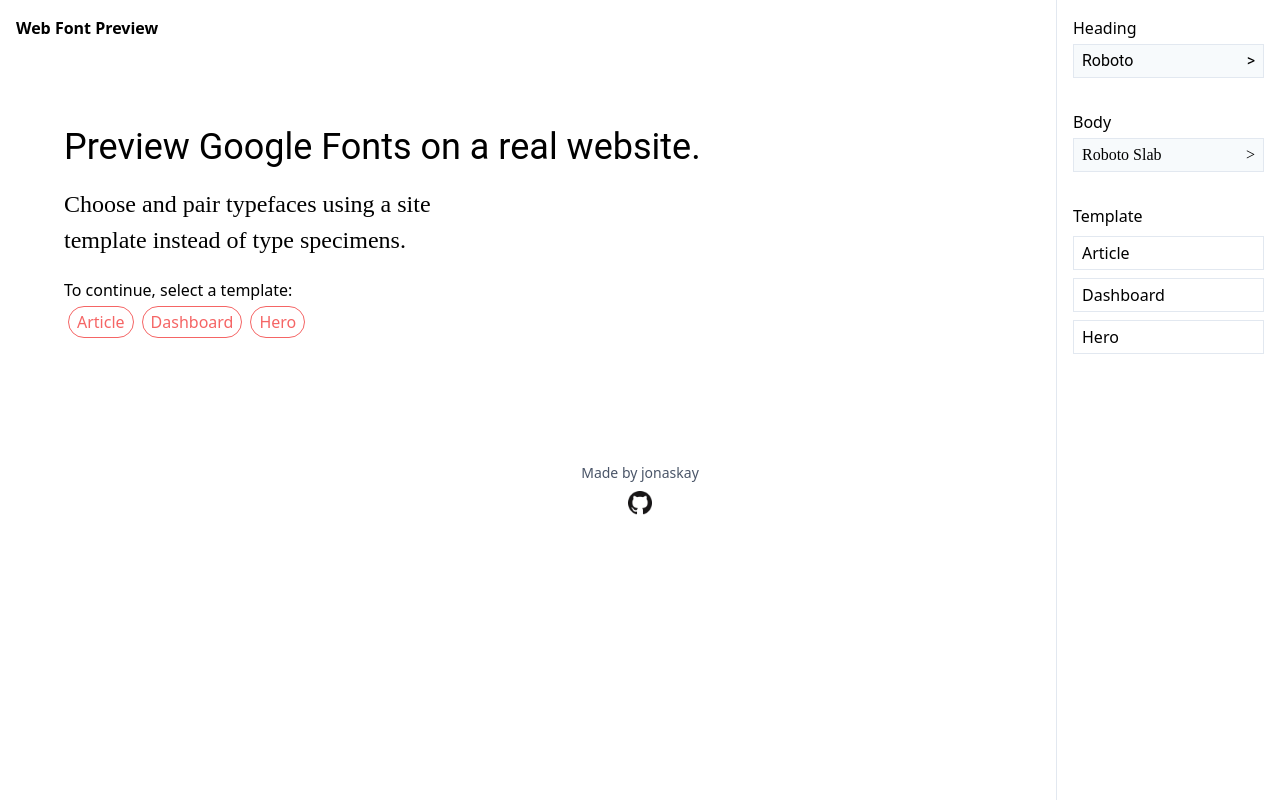
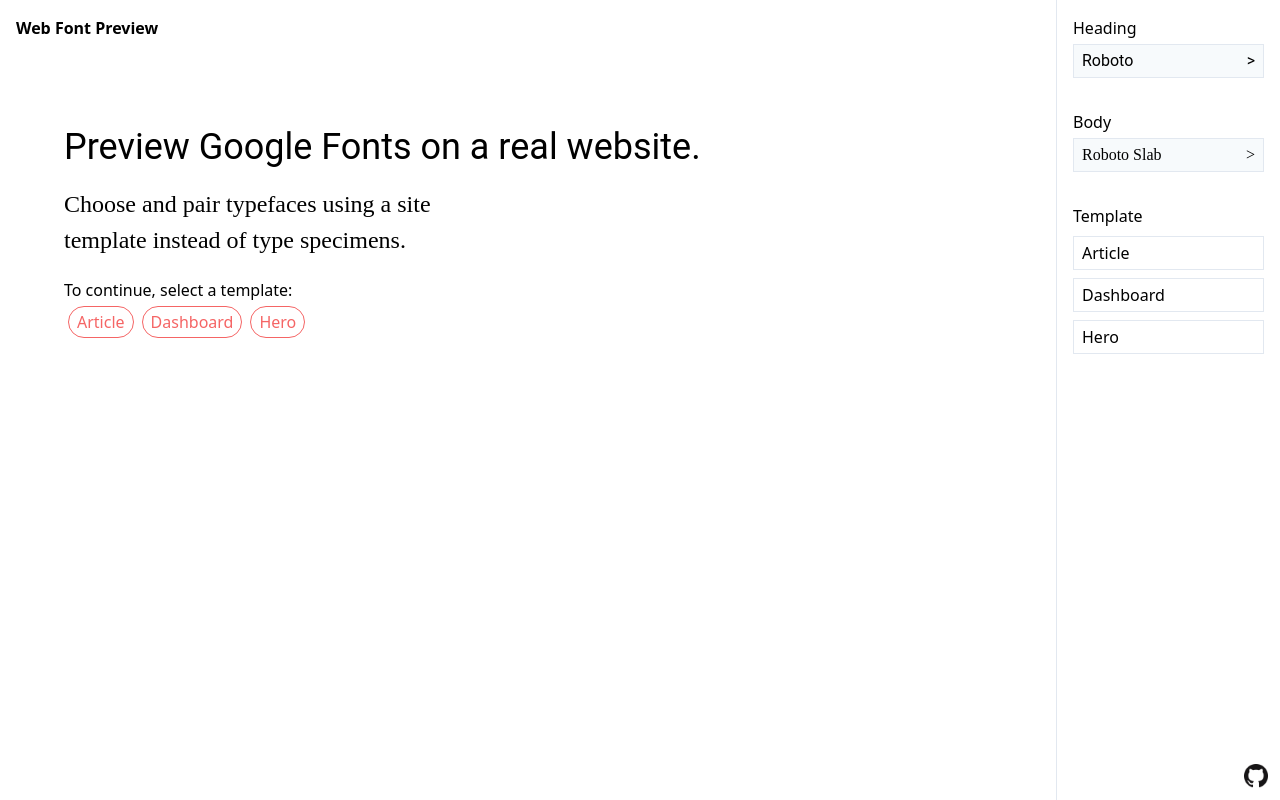
Before and after one commit to jonaskay/webfontpreview, a Gatsby site: page / in a window 1280 px wide. Built offline with nearby package versions, Linux system fonts and the light colour scheme; Gatsby itself is replaced by a stand-in of ours; no server answers.

Commit message:
Change github link placement

```diff
--- a/src/components/footer.js
+++ /dev/null
@@ -1,14 +0,0 @@
-import React from "react"
-
-import Github from "./github"
-
-const Footer = () => (
-  <footer className="p-16 text-center text-sm text-gray-700">
-    <div>Made by jonaskay</div>
-    <div className="w-6 mx-auto mt-2">
-      <Github />
-    </div>
-  </footer>
-)
-
-export default Footer
--- a/src/components/layout.js
+++ b/src/components/layout.js
@@ -3,7 +3,6 @@
 import { navigate } from "gatsby"
 
 import Header from "./header"
-import Footer from "./footer"
 import Settings from "./settings"
 import "./layout.css"
 
@@ -27,7 +26,6 @@
     <>
       <Header />
       <main className="lg:max-w-2xl xl:max-w-full">{children}</main>
-      <Footer />
       <Settings options={options} onSelectTemplate={handleTemplateSelect} />
     </>
   )
--- a/src/components/toolbar.js
+++ b/src/components/toolbar.js
@@ -4,6 +4,7 @@
 import TextOption from "./text-option"
 import TemplateOption from "../components/template-option"
 import Share from "../components/share"
+import Github from "./github"
 import templates from "../templates"
 import toolbarStyles from "./toolbar.module.css"
 
@@ -32,7 +33,7 @@
     )
   }
 
-  const defaultClassName = `flex-none w-64 md:w-56 h-full border-l lg:mr-0 bg-white ${toolbarStyles.transition}`
+  const defaultClassName = `flex-none relative w-64 md:w-56 h-full border-l lg:mr-0 bg-white ${toolbarStyles.transition}`
 
   return (
     <div
@@ -60,6 +61,9 @@
           <Share url={url} />
         </div>
       )}
+      <div className="absolute bottom-0 right-0 w-6 m-3">
+        <Github />
+      </div>
     </div>
   )
 }
```
